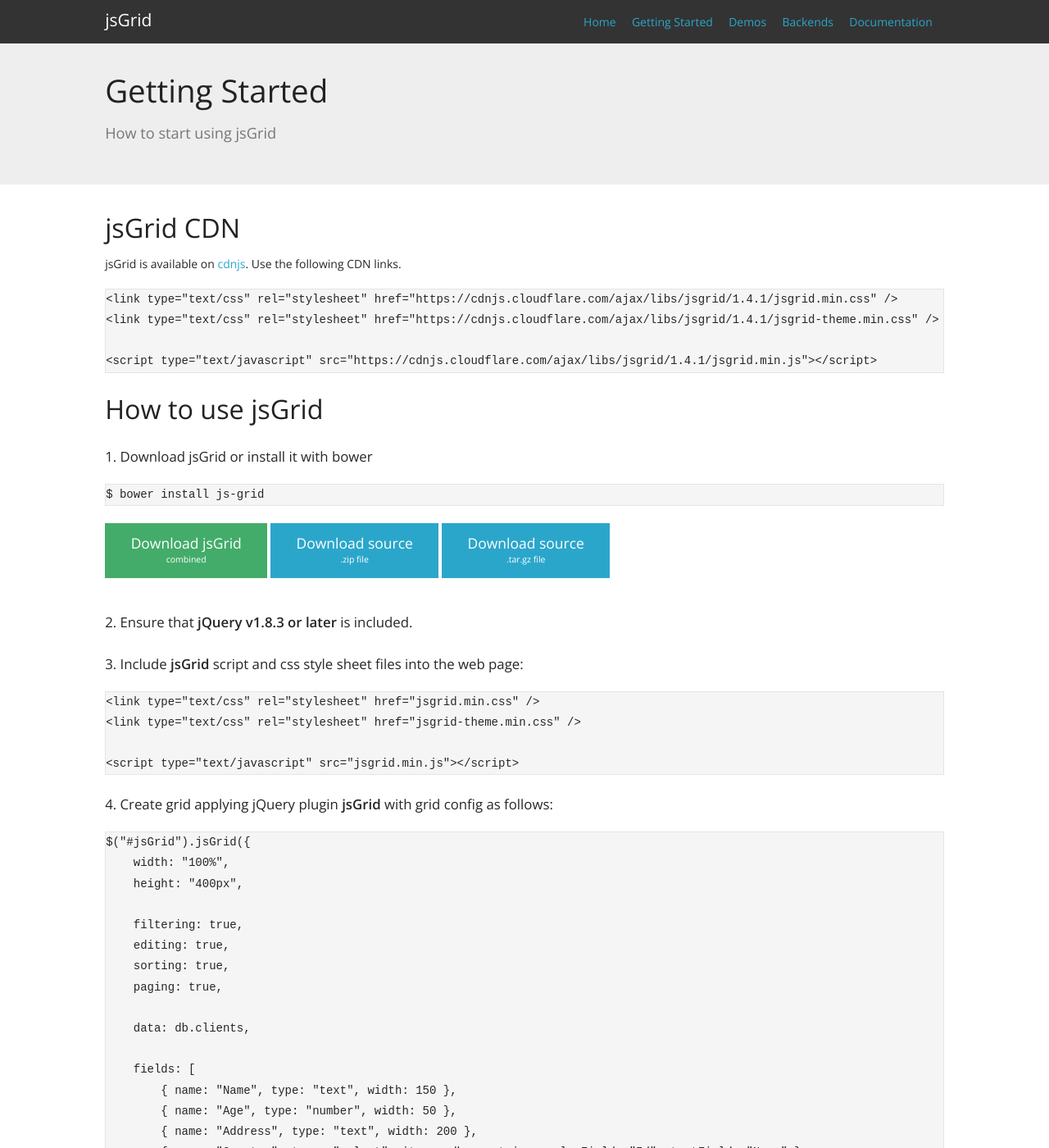
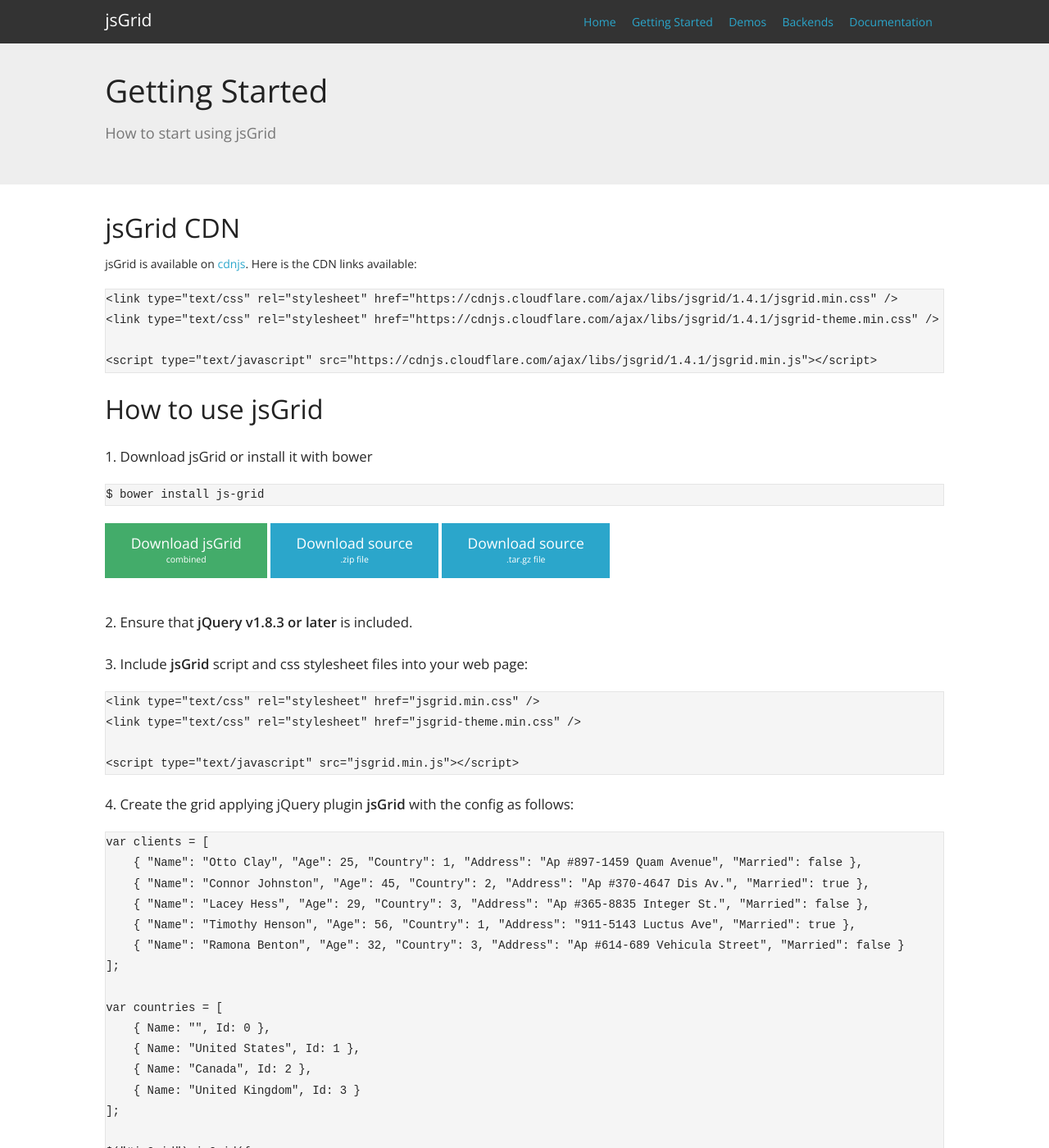
Before and after one commit to tabalinas/jsgrid, a Jekyll site: the page built from getting-started/index.html, in a window 1280 px wide and 1400 px high. Shown: the whole window at 82% size. Built offline with Jekyll 4.4.1, drawn with Linux system fonts in a browser that asks for light colours; nearby versions of some CDN libraries; comment, search, counter and statistics services are not loaded; some of the changed text lies outside the part shown.

Commit message:
Site: Update Getting started page

```diff
--- a/getting-started/index.html
+++ b/getting-started/index.html
@@ -19,7 +19,7 @@
     <div class="row">
         <div class="small-12 columns content">
             <h2>jsGrid CDN</h2>
-            <p>jsGrid is available on <a href="https://cdnjs.com/libraries/jsgrid" target="_blank">cdnjs</a>. Use the following CDN links.</p>
+            <p>jsGrid is available on <a href="https://cdnjs.com/libraries/jsgrid" target="_blank">cdnjs</a>. Here is the CDN links available:</p>
             <div class="code">
 <pre class="prettyprint linenums lang-html">
 &lt;link type="text/css" rel="stylesheet" href="https://cdnjs.cloudflare.com/ajax/libs/jsgrid/{{ site.version }}/jsgrid.min.css" /&gt;
@@ -51,7 +51,7 @@
 
             <p class="step">2. Ensure that <strong>jQuery v1.8.3 or later</strong> is included.</p>
 
-            <p class="step">3. Include <strong>jsGrid</strong> script and css style sheet files into the web page:</p>
+            <p class="step">3. Include <strong>jsGrid</strong> script and css stylesheet files into your web page:</p>
 
             <div class="code">
 <pre class="prettyprint linenums lang-html">
@@ -62,26 +62,41 @@
 </pre>
             </div>
 
-            <p class="step">4. Create grid applying jQuery plugin <strong>jsGrid</strong> with grid config as follows:</p>
+            <p class="step">4. Create the grid applying jQuery plugin <strong>jsGrid</strong> with the config as follows:</p>
 
             <div class="code">
 <pre class="prettyprint linenums lang-js">
+var clients = [
+    { "Name": "Otto Clay", "Age": 25, "Country": 1, "Address": "Ap #897-1459 Quam Avenue", "Married": false },
+    { "Name": "Connor Johnston", "Age": 45, "Country": 2, "Address": "Ap #370-4647 Dis Av.", "Married": true },
+    { "Name": "Lacey Hess", "Age": 29, "Country": 3, "Address": "Ap #365-8835 Integer St.", "Married": false },
+    { "Name": "Timothy Henson", "Age": 56, "Country": 1, "Address": "911-5143 Luctus Ave", "Married": true },
+    { "Name": "Ramona Benton", "Age": 32, "Country": 3, "Address": "Ap #614-689 Vehicula Street", "Married": false }
+];
+
+var countries = [
+    { Name: "", Id: 0 },
+    { Name: "United States", Id: 1 },
+    { Name: "Canada", Id: 2 },
+    { Name: "United Kingdom", Id: 3 }
+];
+
 $("#jsGrid").jsGrid({
     width: "100%",
     height: "400px",
 
-    filtering: true,
+    inserting: true,
     editing: true,
     sorting: true,
     paging: true,
 
-    data: db.clients,
+    data: clients,
 
     fields: [
-        { name: "Name", type: "text", width: 150 },
+        { name: "Name", type: "text", width: 150, validate: "required" },
         { name: "Age", type: "number", width: 50 },
         { name: "Address", type: "text", width: 200 },
-        { name: "Country", type: "select", items: db.countries, valueField: "Id", textField: "Name" },
+        { name: "Country", type: "select", items: countries, valueField: "Id", textField: "Name" },
         { name: "Married", type: "checkbox", title: "Is Married", sorting: false },
         { type: "control" }
     ]
```
